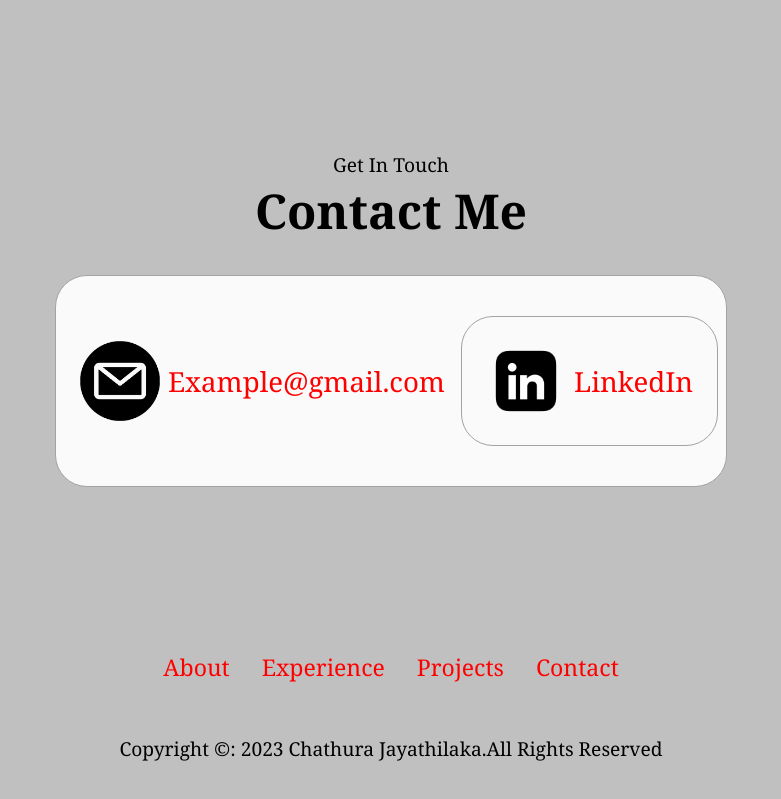
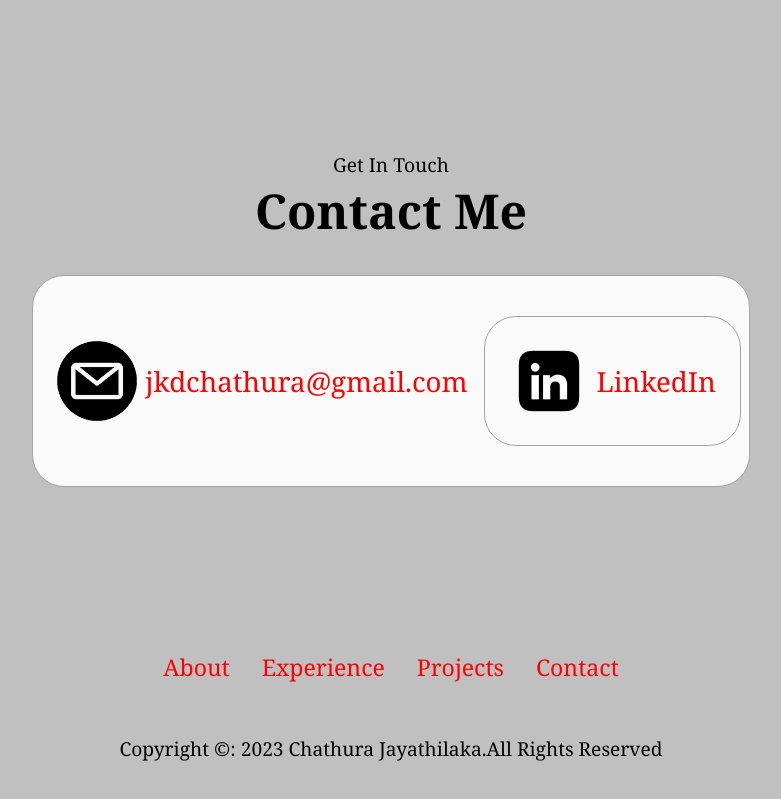
Before and after one commit to chathuramadusanka123/chathuramadusanka123.github.io, a plain HTML site: page index.html in a window 1280 px wide. Shown: the part 3057-3856 px from the top of the page, without its empty margins (249-1030 px from the left). Drawn offline with Linux system fonts and the light colour scheme.

Commit message:
Update index.html

```diff
--- a/index.html
+++ b/index.html
@@ -269,7 +269,7 @@
         <div class="contact-info-upper-container">
             <div class="contact-info-container">
                 <img src="./images/email.png" alt="email icon" class="icon contact-icon"/>
-                <p><a href="jkdchathura@gmail.com">Example@gmail.com</a>
+                <p><a href="jkdchathura@gmail.com">jkdchathura@gmail.com</a>
                 </p>
             </div>
             <div class="contact-info-upper-container">
```
